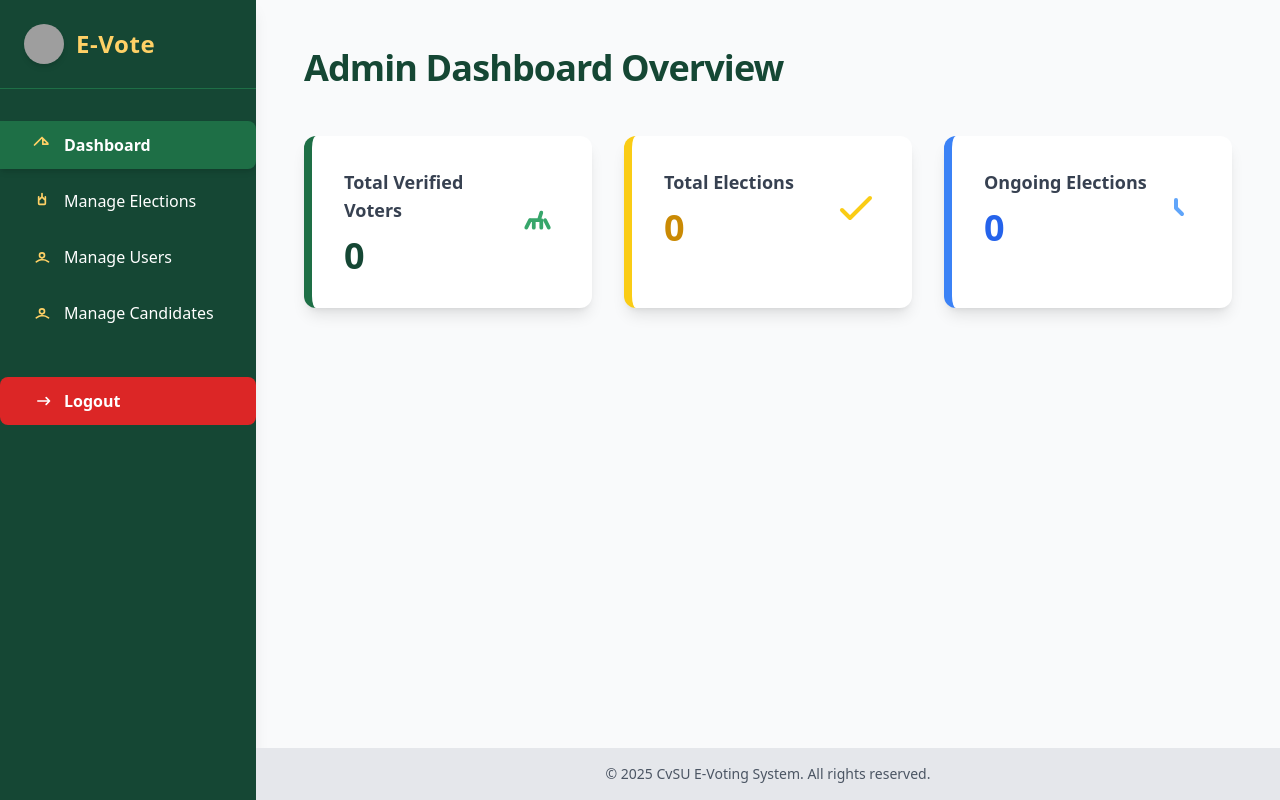
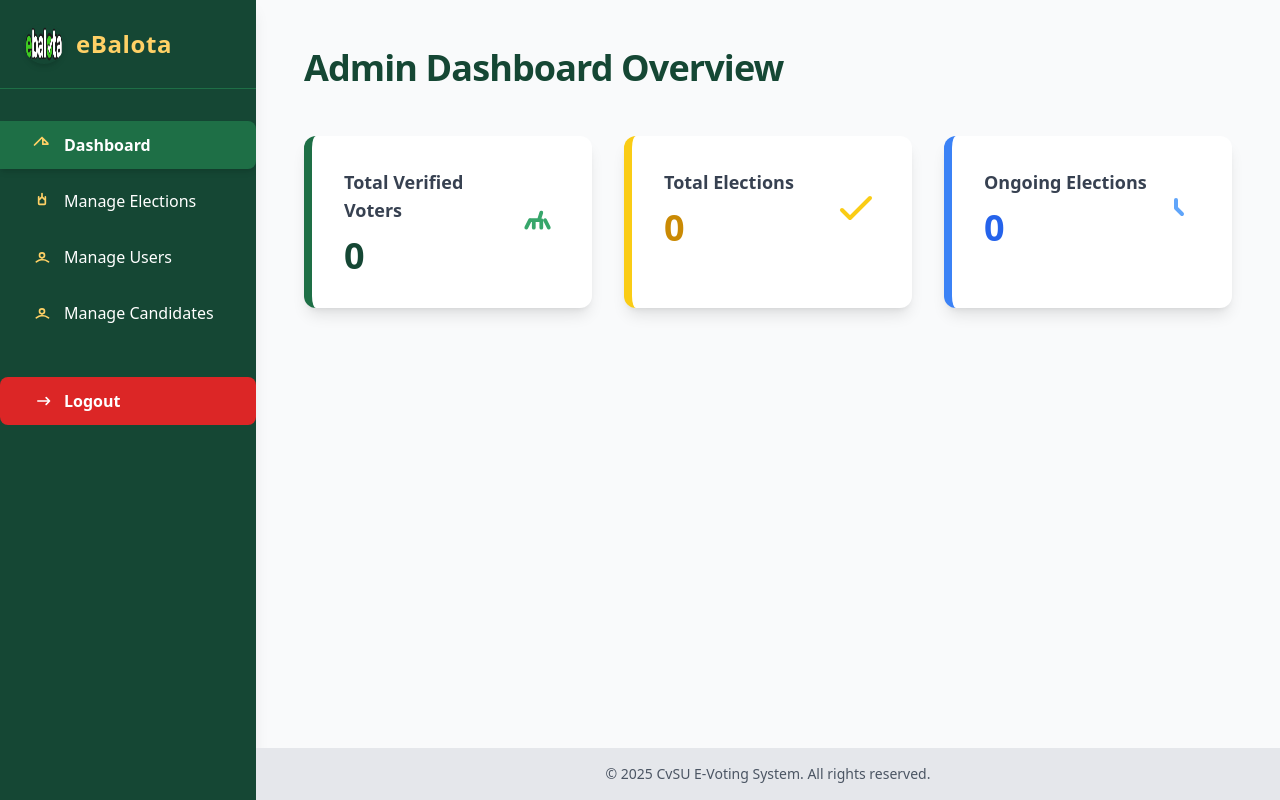
Before and after one commit to swgyzam/ebalota, a PHP site: page /evoting/admin_dashboard.php in a window 1280 px wide. Run offline with PHP 8.4, Linux system fonts and the light colour scheme; the visitor is signed in with stand-in values (Sample User, id 1); data that the repository does not hold is empty; some libraries are stand-ins or nearby versions; grey boxes are pictures that could not be loaded.

Commit message:
adding the weblogo

```diff
--- a/admin_dashboard.php
+++ b/admin_dashboard.php
@@ -59,7 +59,8 @@ $pdo->query("UPDATE elections SET status = 'upcoming' WHERE start_datetime > '$n
 <head>
   <meta charset="UTF-8" />
   <meta name="viewport" content="width=device-width, initial-scale=1" />
-  <title>Admin Dashboard - E-Voting System</title>
+  <link rel="icon" href="assets/img/weblogo.png" type="image/png">
+  <title>eBalota - admin dashboard</title>
   <script src="https://cdn.tailwindcss.com"></script>
   <style>
     /* Custom green shades inspired by CvSU branding */
--- a/login.html
+++ b/login.html
@@ -3,7 +3,7 @@
 <head>
   <meta charset="UTF-8" />
   <meta name="viewport" content="width=device-width, initial-scale=1.0" />
-  <link rel="icon" href="assets/weblogo.png" type="image/png">
+  <link rel="icon" href="assets/img/weblogo.png" type="image/png">
   <title>eBalota - login</title>
   <script src="https://cdn.tailwindcss.com"></script>
   <script>
--- a/register.html
+++ b/register.html
@@ -3,7 +3,7 @@
 <head>
   <meta charset="UTF-8" />
   <meta name="viewport" content="width=device-width, initial-scale=1.0" />
-  <link rel="icon" href="assets/weblogo.png" type="image/png">
+  <link rel="icon" href="assets/img/weblogo.png" type="image/png">
   <title>eBalota - register</title>
   <script src="https://cdn.tailwindcss.com"></script>
   <script>
--- a/sidebar.php
+++ b/sidebar.php
@@ -1,8 +1,8 @@
 <!-- sidebar.php -->
 <aside class="w-64 bg-[var(--cvsu-green-dark)] text-white fixed top-0 left-0 h-full shadow-lg overflow-y-auto">
     <div class="p-6 flex items-center gap-3 font-extrabold text-2xl tracking-wide border-b border-[var(--cvsu-green)]">
-        <img src="images/cvsu_logo.png" alt="CvSU Logo" class="h-10 w-10 rounded-full shadow-md" />
-        <span class="text-[var(--cvsu-yellow)]">E-Vote</span>
+        <img src="assets/img/ebalota_logo.png" alt="CvSU Logo" class="h-10 w-10 rounded-full shadow-md" />
+        <span class="text-[var(--cvsu-yellow)]">eBalota</span>
     </div>
   <nav class="mt-8">
     <a href="admin_dashboard.php" class="flex items-center gap-3 py-3 px-8 bg-[var(--cvsu-green)] font-semibold rounded-r-lg shadow-md hover:bg-[var(--cvsu-green-light)] transition duration-300">
```
